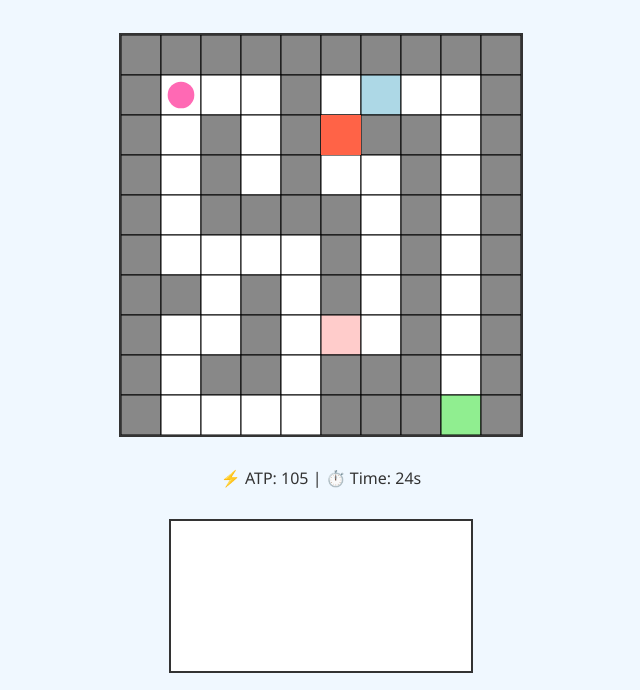
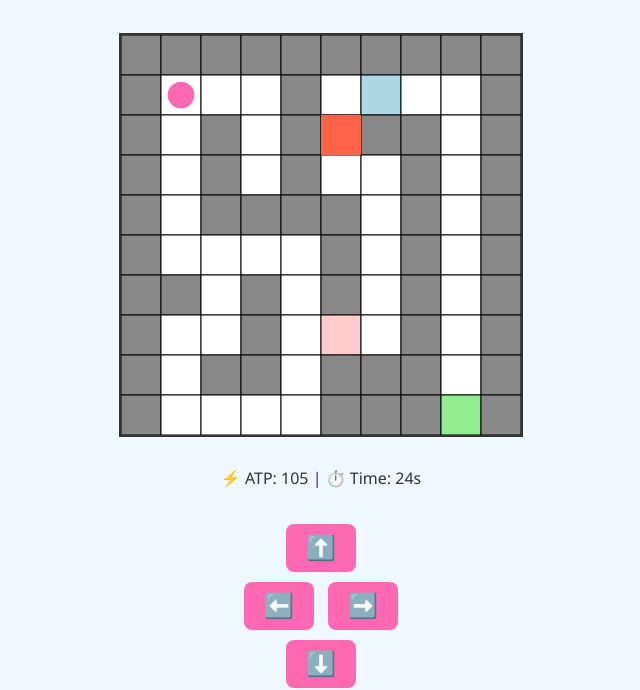
Before and after one commit to Yii0909/Chromie-The-Cell-Cycle-Circus, a plain HTML site: page maze.html in a window 1280 px wide. Shown: the part 111-801 px from the top of the page, without its empty margins (319-959 px from the left). Drawn offline with Linux system fonts and the light colour scheme.

Commit message:
Update maze.html

```diff
--- a/maze.html
+++ b/maze.html
@@ -10,7 +10,6 @@
   <p>Use arrow keys to guide Chromie to the metaphase plate!</p>
   <canvas id="mazeCanvas" width="400" height="400"></canvas>
   <div id="status"></div>
-  <canvas id="mazeCanvas"></canvas>
 
   <script src="maze.js"></script>
   <div id="controls" style="margin-top: 20px;">
```
